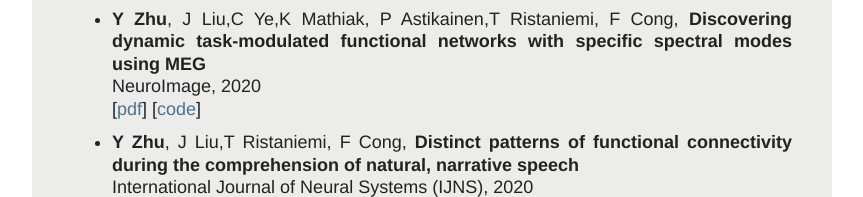
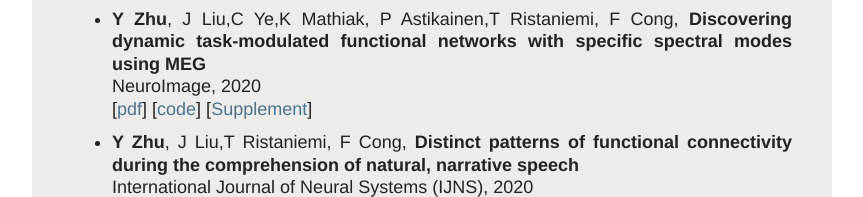
Before and after one commit to yongjiezhu/yongjiezhu.github.io, a plain HTML site: page index.html in a window 1280 px wide. Shown: the part 1106-1303 px from the top of the page, without its empty margins (208-1071 px from the left). Drawn offline with Linux system fonts and the light colour scheme.

Commit message:
Update index.html

```diff
--- a/index.html
+++ b/index.html
@@ -87,7 +87,7 @@ International Journal of Neural Systems (IJNS), 2021 <br />
  <li>
     <p> <b>Y Zhu</b>, J Liu,C Ye,K Mathiak, P Astikainen,T Ristaniemi, F Cong, <strong>Discovering dynamic task-modulated functional networks with specific spectral modes using MEG</strong> <br />
 NeuroImage, 2020 <br />
-[<a href="./papers/Zhu_et_al_NeuroImage_2020.pdf">pdf</a>] [<a href="https://github.com/yongjiezhu/TCAforHCP">code</a>]</p>
+[<a href="./papers/Zhu_et_al_NeuroImage_2020.pdf">pdf</a>] [<a href="https://github.com/yongjiezhu/TCAforHCP">code</a>] [<a href="https://ars.els-cdn.com/content/image/1-s2.0-S1053811920304109-mmc1.pdf">Supplement</a>]</p>
   </li>
 
 <li>
```
